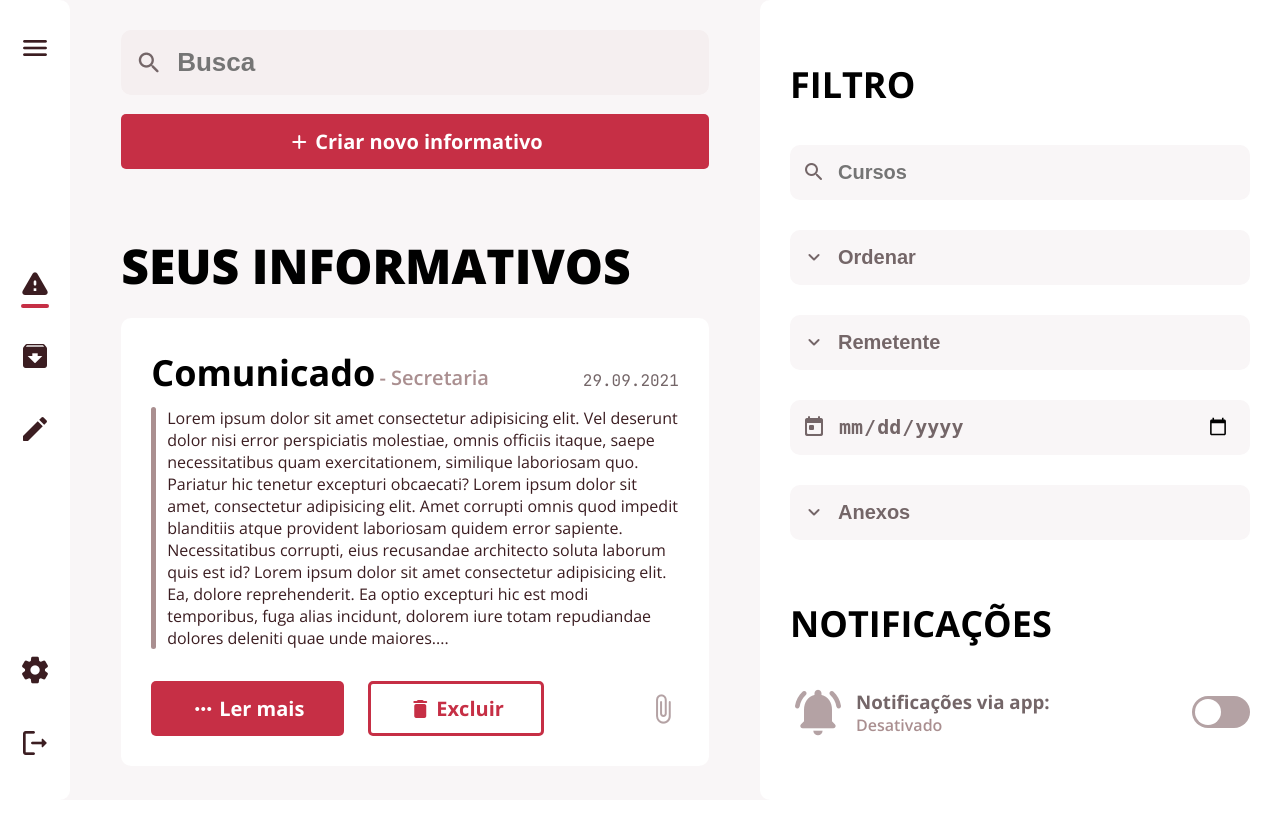
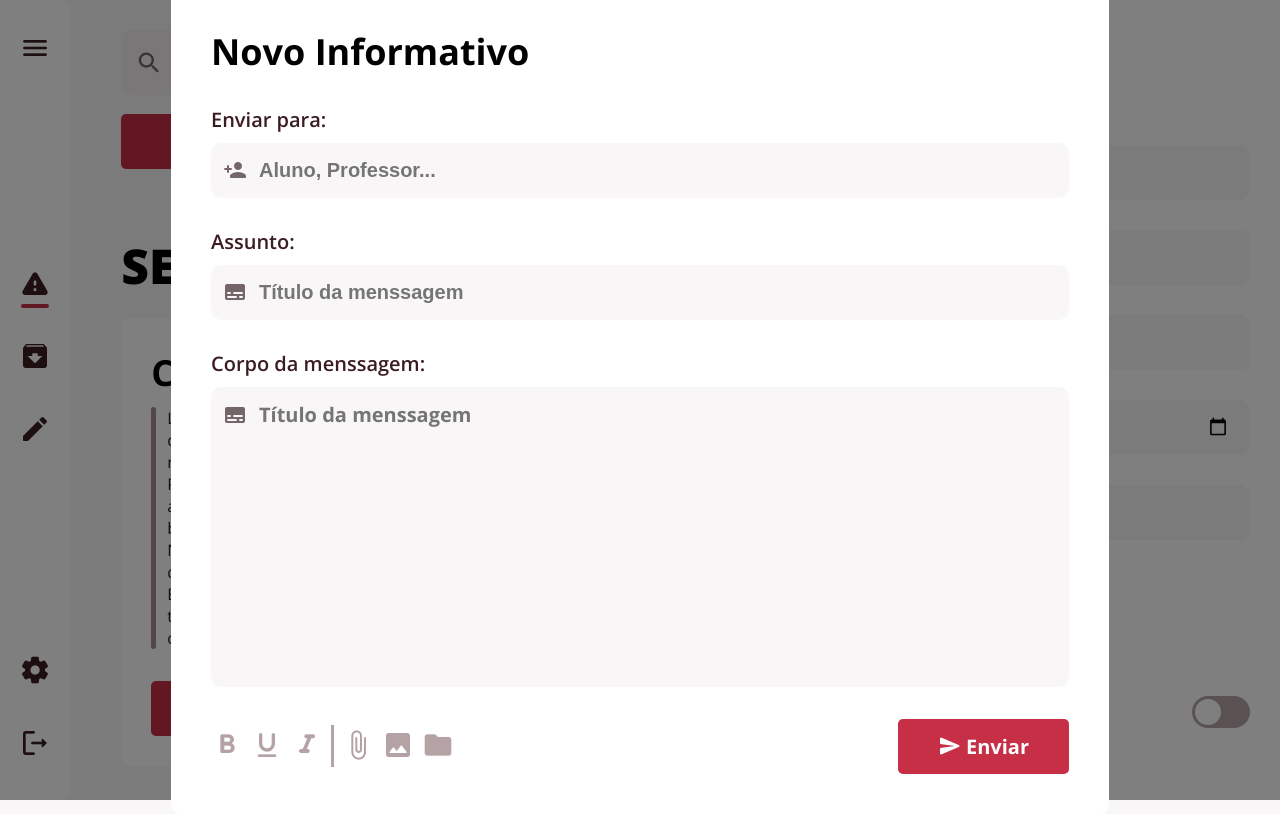
Before and after one commit to Monkey-Type/API-DSM, a Flask app: page /editar in a window 1280 px wide. Before the commit the page ends 755 px from the top, so only its background shows below. Run offline with Flask 2, Linux system fonts and the light colour scheme.

Commit message:
Popup box finalizada (sem js)

```diff
--- a/src/static/style/base.css
+++ b/src/static/style/base.css
@@ -51,7 +51,7 @@
 /* estilos base */
 
 /* font family */
-body{
+body, textarea{
   font-family: 'Open Sans', sans-serif;
 }
 
@@ -107,7 +107,7 @@ a:link, a:visited{
   height: 55px;
 }
 
-.input-wrapper :is(input, select){
+.input-wrapper :is(input, select, textarea){
   -webkit-appearance: none;
   -moz-appearance: none;
   appearance: none;
@@ -160,6 +160,21 @@ a:link, a:visited{
   border-radius: var(--main-border-radius);
 }
 
+/* text area */
+textarea{
+  padding-top: 0.7em !important;
+  font-size: var(--h3-font-size);
+}
+
+.textarea-wrapper{
+  height: auto;
+}
+
+.textarea-wrapper span{
+  height: auto;
+  margin-top: 0.7em !important;
+}
+
 /* icones do input */
 
 .input-wrapper span{
@@ -202,6 +217,26 @@ a:link, a:visited{
   color:var(--primary-accent-color);
   outline: 3px solid var(--primary-accent-color);
   outline-offset: -3px;
+}
+
+/* Pop-up */
+
+.page-wrapper{
+  top: 0px;
+  left: 0px;
+  z-index: 999;
+  width: 100vw;
+  height: 100vh;
+  position: absolute;
+  display: flex;
+  align-items: center;
+  justify-content: center;
+  background-color: rgba(0, 0, 0, 0.5);
+}
+
+.popup{
+  background-color: white;
+  border-radius: var(--main-border-radius);
 }
 
 /* outros */
--- a/src/static/style/editar.css
+++ b/src/static/style/editar.css
@@ -9,3 +9,50 @@
     width: 100%;
     justify-content: center;
 }
+
+.popup-editar{
+    padding: 40px;
+    width: 938px;
+}
+
+.content-popup-editar h2{
+    font-size: var(--h2-font-size);
+    font-weight: var(--bold);
+}
+
+.content-popup-editar p{
+    margin-top: 1.5em;
+    margin-bottom: 0.5em;
+    font-size: var(--h3-font-size);
+    color: var(--primary-text-color);
+    font-weight: var(--semi-bold);
+}
+
+.content-popup-editar textarea{
+    width: 100%;
+    min-height: 300px;
+    resize: none;
+}
+
+.bottom-popup{
+    padding-top: 2em;
+    display: flex;
+    justify-content: space-between;
+}
+
+.icons-popup{
+    gap: 0.5em;
+    display: flex;
+    align-items: center;
+}
+
+.icons-popup span{
+    font-size: var(--medium-icon);
+    color: var(--faded-icon-color);
+}
+
+.separator{
+    width: 3px;
+    height: 75%;
+    background-color: var(--faded-icon-color);
+}
--- a/src/templates/config.html
+++ b/src/templates/config.html
@@ -29,12 +29,12 @@
         <h2>Trocar Senha</h2>
         <p>Senha atual:</p>
         <div class="input-wrapper small-input">
-            <input type="search" name="senha" placeholder="Digite sua senha atual">
+            <input type="password" name="senha" placeholder="Digite sua senha atual">
             <span class="material-icons-round">lock</span>
         </div>
         <p>Senha nova:</p>
         <div class="input-wrapper small-input">
-            <input type="search" name="senha" placeholder="Mínimo de 5 caracteres">
+            <input type="password" name="senha" placeholder="Mínimo de 5 caracteres">
             <span class="material-icons-round">lock</span>
         </div>
     </div>
--- a/src/templates/editar.html
+++ b/src/templates/editar.html
@@ -12,7 +12,45 @@
         <p>Criar novo informativo</p>
     </button>
 </div>
-
+<div class="page-wrapper">
+    <div class="popup popup-editar">
+        <form action="">
+            <div class="content-popup-editar">
+                <h2>Novo Informativo</h2>
+                <p>Enviar para:</p>
+                <div class="input-wrapper small-input">
+                    <input type="text" name="para" placeholder="Aluno, Professor...">
+                    <span class="material-icons-round">person_add</span>
+                </div>
+                <p>Assunto:</p>
+                <div class="input-wrapper small-input">
+                    <input type="text" name="assunto" placeholder="Título da menssagem">
+                    <span class="material-icons-round">subtitles</span>
+                </div>
+                <p>Corpo da menssagem:</p>
+                <div class="input-wrapper small-input textarea-wrapper">
+                    <textarea type="text" name="text" placeholder="Título da menssagem"></textarea>
+                    <span class="material-icons-round">subtitles</span>
+                </div>
+            </div>
+            <div class="bottom-popup">
+                <div class="icons-popup">
+                    <button><span class="material-icons-round">format_bold</span></button>
+                    <button><span class="material-icons-round">format_underlined</span></button>
+                    <button><span class="material-icons-round">format_italic</span></button>
+                    <div class="separator"></div>
+                    <button><span class="material-icons-round">attach_file</span></button>
+                    <button><span class="material-icons-round">image</span></button>
+                    <button><span class="material-icons-round">folder</span></button>
+                </div>
+                <button class="btn btn-full">
+                    <span class="material-icons-round">send</span>
+                    <p>Enviar</p>
+                </button>
+            </div>
+        </form>
+    </div>
+</div>
 {% endblock %}
 
 {% block main_text %}SEUS INFORMATIVOS{% endblock %}
```
